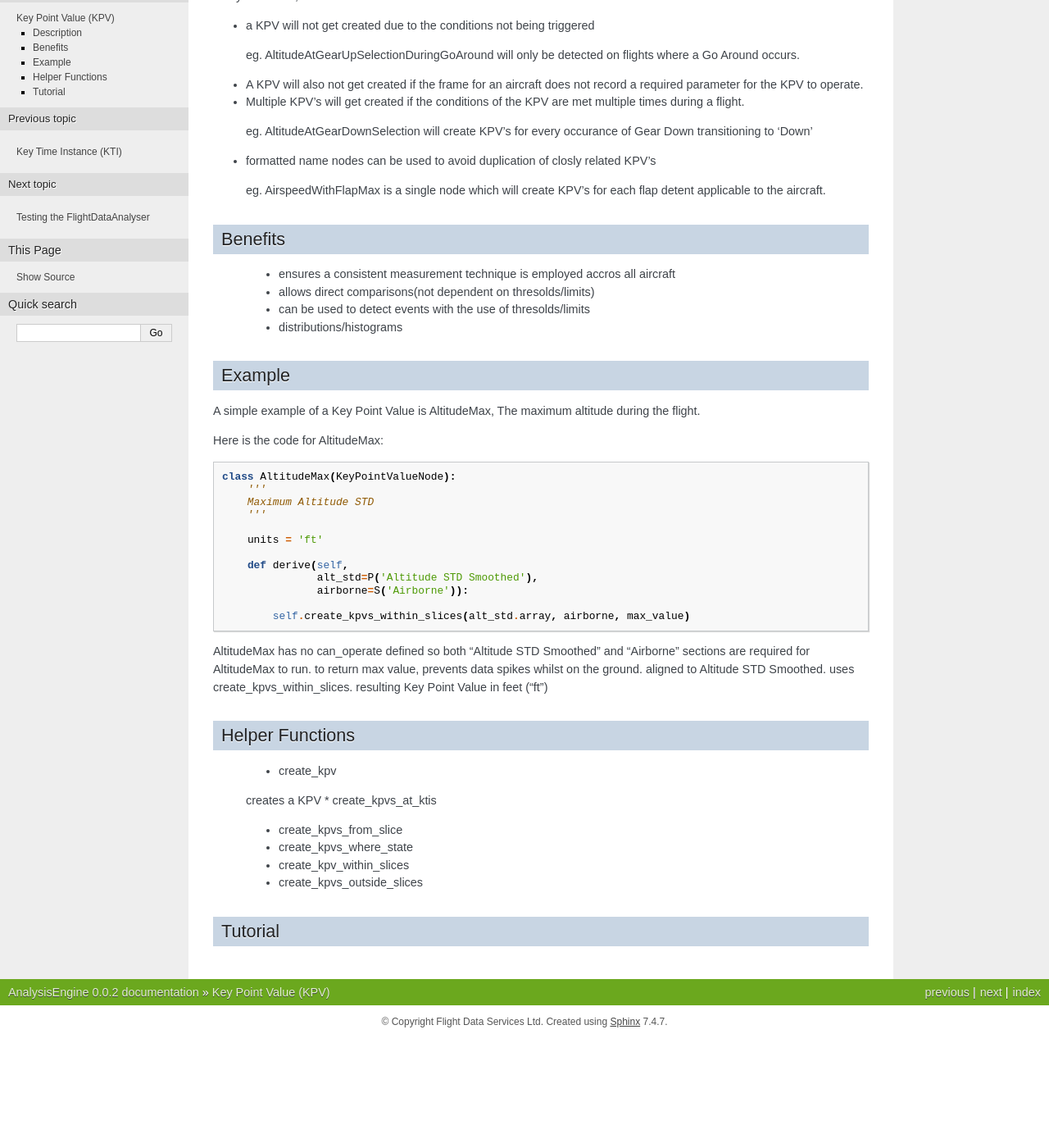
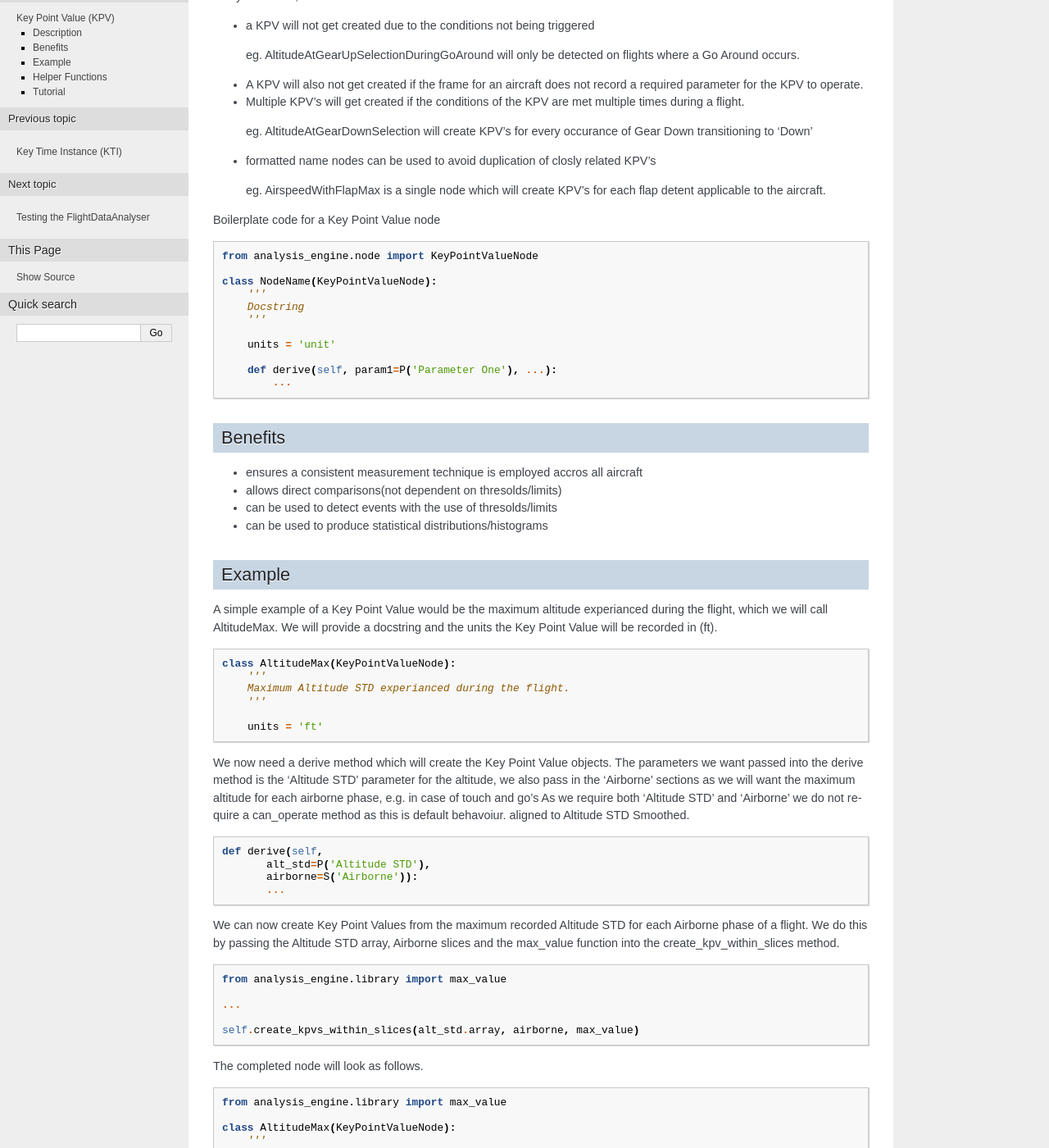
Before and after one commit to catawbasam/FlightDataAnalyzer, a Sphinx documentation site: the page built from doc/source/KeyPointValue.rst, in a window 1280 px wide and 1400 px high, scrolled down 306 px. Shown: the whole window at 82% size. Built offline with Sphinx 7.4.7, drawn with Linux system fonts in a browser that asks for light colours; formulas are drawn with MathJax 3; before the commit the page ends 1572 px from its top, so only the background shows below that; some of the changed text lies outside the part shown.

Commit message:
updates to KPV and KTI documentation

```diff
--- a/doc/source/KeyPointValue.rst
+++ b/doc/source/KeyPointValue.rst
@@ -32,62 +32,117 @@ of factors, there may be between 0 and many instances;
  eg. AirspeedWithFlapMax is a single node which will create KPV's for each flap detent applicable to the aircraft.
 
 
+Boilerplate code for a Key Point Value node
+
+.. code-block:: python
+
+    from analysis_engine.node import KeyPointValueNode
+
+    class NodeName(KeyPointValueNode):
+        '''
+        Docstring
+        '''
+
+        units = 'unit'
+
+        def derive(self, param1=P('Parameter One'), ...):
+            ...
 
 --------
 Benefits
 --------
 
- * ensures a consistent measurement technique is employed accros all aircraft
- * allows direct comparisons(not dependent on thresolds/limits)
- * can be used to detect events with the use of thresolds/limits
- * distributions/histograms
+* ensures a consistent measurement technique is employed accros all aircraft
+* allows direct comparisons(not dependent on thresolds/limits)
+* can be used to detect events with the use of thresolds/limits
+* can be used to produce statistical distributions/histograms
 
 -------
 Example
 -------
 
-A simple example of a Key Point Value is AltitudeMax, The maximum altitude
-during the flight.
+A simple example of a Key Point Value would be the maximum altitude experianced during the flight, which we will call AltitudeMax. We will provide a docstring and the units the Key Point Value will be recorded in (ft).
 
-Here is the code for AltitudeMax::
+.. code-block:: python
 
     class AltitudeMax(KeyPointValueNode):
         '''
-        Maximum Altitude STD
+        Maximum Altitude STD experianced during the flight.
+        '''
+
+        units = 'ft'
+
+We now need a derive method which will create the Key Point Value objects. The parameters we want passed into the derive method is the 'Altitude STD' parameter for the altitude, we also pass in the 'Airborne' sections as we will want the maximum altitude for each airborne phase, e.g. in case of touch and go's
+As we require both 'Altitude STD' and 'Airborne' we do not require a can_operate method as this is default behavoiur.
+aligned to Altitude STD Smoothed.
+
+.. code-block:: python
+
+    def derive(self,
+           alt_std=P('Altitude STD'),
+           airborne=S('Airborne')):
+           ...
+
+We can now create Key Point Values from the maximum recorded Altitude STD for each Airborne phase of a flight. We do this by passing the Altitude STD array, Airborne slices and the max_value function into the create_kpv_within_slices method.
+
+.. code-block:: python
+
+    from analysis_engine.library import max_value
+
+    ...
+
+    self.create_kpvs_within_slices(alt_std.array, airborne, max_value)
+
+The completed node will look as follows.
+
+.. code-block:: python
+
+    from analysis_engine.library import max_value
+
+    class AltitudeMax(KeyPointValueNode):
+        '''
+        Maximum Altitude STD experianced during the flight.
         '''
 
         units = 'ft'
 
         def derive(self,
-                   alt_std=P('Altitude STD Smoothed'),
-                   airborne=S('Airborne')):
-
+               alt_std=P('Altitude STD'),
+               airborne=S('Airborne')):
             self.create_kpvs_within_slices(alt_std.array, airborne, max_value)
 
-AltitudeMax has no can_operate defined so both "Altitude STD Smoothed" and
-"Airborne" sections are required for AltitudeMax to run.
-to return max value, prevents data spikes whilst on the
-ground. aligned to Altitude STD Smoothed. uses create_kpvs_within_slices.
-resulting Key Point Value in feet ("ft")
+.. warning::
+   do not return anything from a derive method as this will raise a UserWarning exception.
 
 ----------------
 Helper Functions
 ----------------
 
- * create_kpv
- creates a KPV
- * create_kpvs_at_ktis
+Key Point Value nodes have several helper methods to aid in the creating of Key Point Values.
 
- * create_kpvs_from_slice
+:py:meth:`analysis_engine.node.KeyPointValueNode.create_kpv`
+    Creates a KeyPointValue with the supplied index and value.
 
- * create_kpvs_where_state
+:py:meth:`analysis_engine.node.KeyPointValueNode.create_kpvs_at_ktis`
+    Creates KPVs by sourcing the array at each KTI index. Requires the array to be aligned to the KTIs.
 
- * create_kpv_within_slices
+:py:meth:`analysis_engine.node.KeyPointValueNode.create_kpv_from_slices`
+    Creates a single KPV from multiple slices using a provided function to return an index and value (for instance max_value)..
 
- * create_kpvs_outside_slices
+:py:meth:`analysis_engine.node.KeyPointValueNode.create_kpvs_where_state`
+    For discrete and multi-state parameters, this detects a specified state and records the duration as the value for the KeyPointValue.
 
+:py:meth:`analysis_engine.node.KeyPointValueNode.create_kpvs_within_slices`
+    Shortcut for creating KPVs from a number of slices by retrieving an index and value from function (for instance max_value).
 
+:py:meth:`analysis_engine.node.KeyPointValueNode.create_kpv_outside_slices`
+    Creates a KPV excluding values within provided slices or sections by retrieving an index and value from function (for instance max_value).
+
+:py:meth:`analysis_engine.node.KeyPointValueNode.create_kpvs_from_slice_durations`
+    Creates KPVs from slices based only on the slice duration.
 
 --------
 Tutorial
 --------
+
+To Follow
```
Also changed, not shown: doc/source/KeyTimeInstance.rst (+31 -10 lines).
